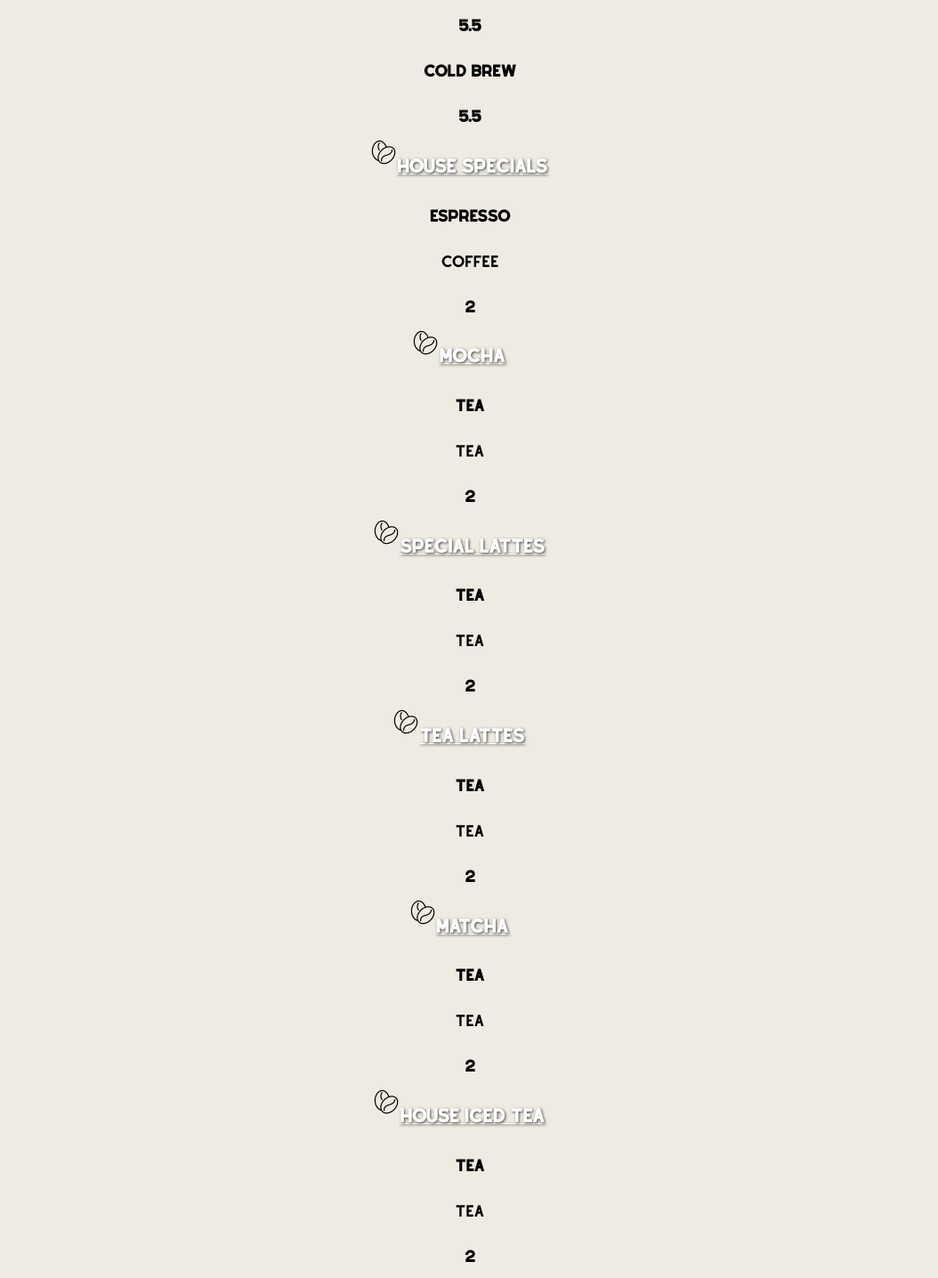
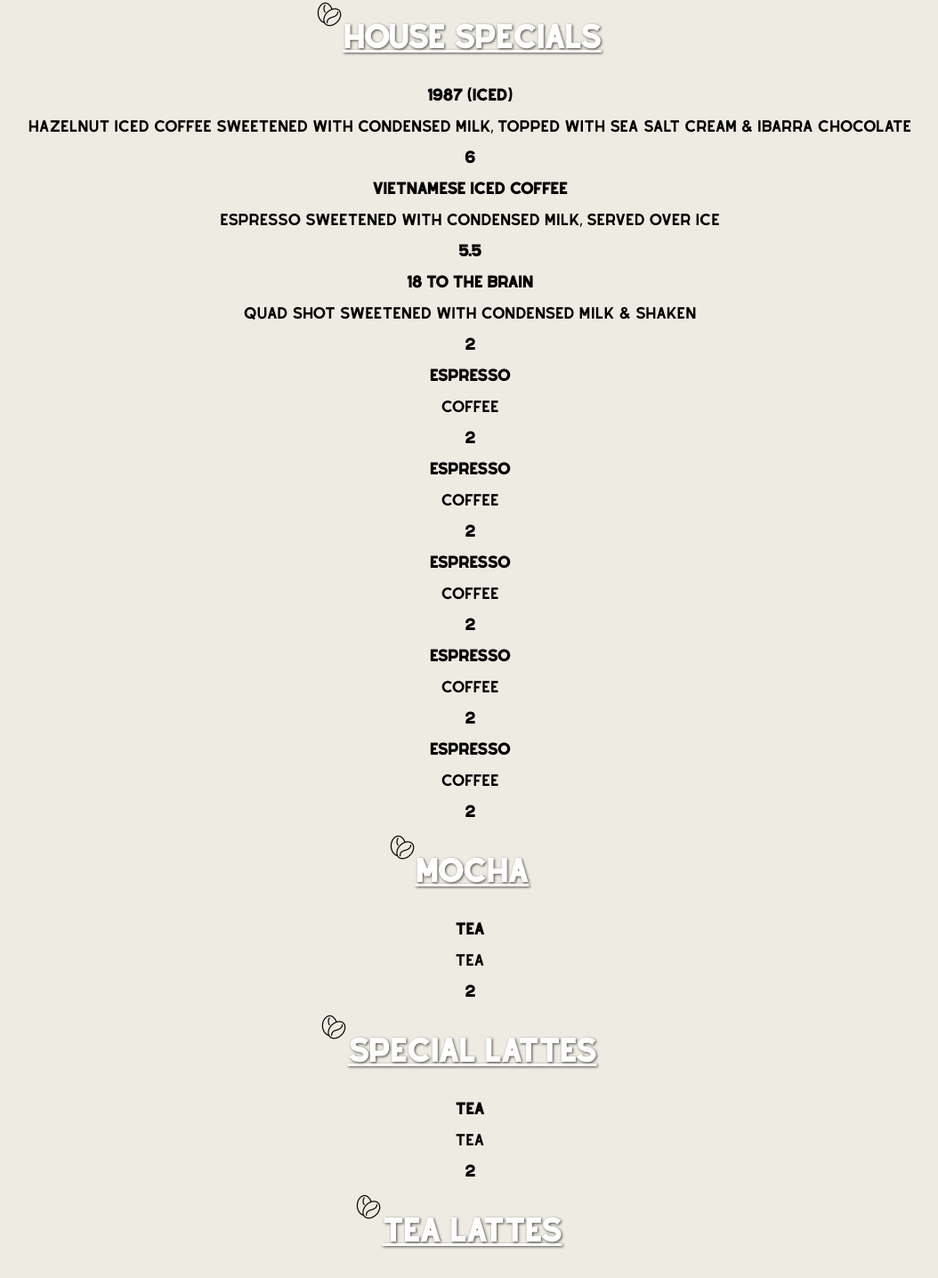
Before and after one commit to rydelldonato/18-grams-website, a React (Create React App) app: page /menus in a window 1280 px wide. Shown: the part 1082-2518 px from the top of the page at 89% size, without its empty margins (112-1166 px from the left). Built offline with nearby package versions, Linux system fonts and the light colour scheme.

Commit message:
add drinks, button styles, fix menu spacing

```diff
--- a/src/components/menus/drinks/drinks.js
+++ b/src/components/menus/drinks/drinks.js
@@ -1,88 +1,130 @@
 const drinks = [
   {
-        category:'Traditional',
-        name: 'House Coffee',
-        info: '',
-        price: 2
+    category: "Traditional",
+    name: "House Coffee",
+    info: "",
+    price: 2,
   },
   {
-        category:'Traditional',
-        name: 'Espresso',
-        info: '',
-        price: 4
+    category: "Traditional",
+    name: "Espresso",
+    info: "",
+    price: 4,
   },
   {
-        category:'Traditional',
-        name: 'Americano',
-        info: '',
-        price: 4
+    category: "Traditional",
+    name: "Americano",
+    info: "",
+    price: 4,
   },
   {
-        category:'Traditional',
-        name: 'Cappuccino',
-        info: '',
-        price: 5
+    category: "Traditional",
+    name: "Cappuccino",
+    info: "",
+    price: 5,
   },
   {
-        category:'Traditional',
-        name: 'Latte',
-        info: '',
-        price: 5.5
+    category: "Traditional",
+    name: "Latte",
+    info: "",
+    price: 5.5,
   },
   {
-        category:'Traditional',
-        name: 'Cold Brew',
-        info: '',
-        price: 5.5
+    category: "Traditional",
+    name: "Cold Brew",
+    info: "",
+    price: 5.5,
   },
   {
-        category:'House Specials',
-        name: 'espresso',
-        info: 'coffee',
-        price: 2
+    category: "House Specials",
+    name: "1987 (Iced)",
+    info: "Hazelnut iced coffee sweetened with condensed milk, topped with sea salt cream & ibarra chocolate",
+    price: 6,
   },
   {
-        category:'Mocha',
-        name: 'tea',
-        info: 'tea',
-        price: 2
+    category: "House Specials",
+    name: "Vietnamese Iced Coffee",
+    info: "Espresso sweetened with condensed milk, served over ice",
+    price: 5.5,
   },
   {
-        category:'Special Lattes',
-        name: 'tea',
-        info: 'tea',
-        price: 2
+    category: "House Specials",
+    name: "18 to the brain",
+    info: "Quad shot sweetened with condensed milk & shaken",
+    price: 2,
   },
   {
-        category:'Tea Lattes',
-        name: 'tea',
-        info: 'tea',
-        price: 2
+    category: "House Specials",
+    name: "espresso",
+    info: "coffee",
+    price: 2,
   },
   {
-        category:'Matcha',
-        name: 'tea',
-        info: 'tea',
-        price: 2
+    category: "House Specials",
+    name: "espresso",
+    info: "coffee",
+    price: 2,
   },
   {
-        category:'House Iced Tea',
-        name: 'tea',
-        info: 'tea',
-        price: 2
+    category: "House Specials",
+    name: "espresso",
+    info: "coffee",
+    price: 2,
   },
   {
-        category:'Loose Leaf Tea',
-        name: 'tea',
-        info: 'tea',
-        price: 2
+    category: "House Specials",
+    name: "espresso",
+    info: "coffee",
+    price: 2,
   },
   {
-        category:'Lemonade',
-        name: 'tea',
-        info: 'tea',
-        price: 2
+    category: "House Specials",
+    name: "espresso",
+    info: "coffee",
+    price: 2,
   },
-]
+  {
+    category: "Mocha",
+    name: "tea",
+    info: "tea",
+    price: 2,
+  },
+  {
+    category: "Special Lattes",
+    name: "tea",
+    info: "tea",
+    price: 2,
+  },
+  {
+    category: "Tea Lattes",
+    name: "tea",
+    info: "tea",
+    price: 2,
+  },
+  {
+    category: "Matcha",
+    name: "tea",
+    info: "tea",
+    price: 2,
+  },
+  {
+    category: "House Iced Tea",
+    name: "tea",
+    info: "tea",
+    price: 2,
+  },
+  {
+    category: "Loose Leaf Tea",
+    name: "tea",
+    info: "tea",
+    price: 2,
+  },
+  {
+    category: "Lemonade",
+    name: "tea",
+    info: "tea",
+    price: 2,
+  },
+];
 
-export default drinks
+export default drinks;
--- a/src/components/menus/menuLayout.css
+++ b/src/components/menus/menuLayout.css
@@ -1,8 +1,8 @@
 .menuItemDiv {
-  display: flex;
+  /* display: flex;
   flex-direction: column;
   align-items: center;
-  justify-content: center;
+  justify-content: center; */
 }
 
 .categoryDiv {
--- a/src/components/menus/menuLayout.js
+++ b/src/components/menus/menuLayout.js
@@ -13,7 +13,7 @@ export default function MenuLayout(props) {
               <div>
                 <img alt="coffee-beans" src="./icons-coffee-beans.png" />
               </div>
-              <h3 className="category">{drink.category}</h3>
+              <h1 className="category">{drink.category}</h1>
             </div>
           ) : null}
           <p className="name">{drink.name}</p>
--- a/src/components/menus/menus.css
+++ b/src/components/menus/menus.css
@@ -17,10 +17,11 @@
   }
   .menuButtons {
     margin-top: 5px;
+    margin-bottom: 10px;
     padding-top: 15px;
   }
-  .menuButtons button{
-    padding: 10px 20px;
+  .menuButtons button {
+    padding: 20px 50px;
     color: black;
   }
   .topDiv {
@@ -32,7 +33,7 @@
     margin-left: 20px;
   }
   .middleDiv {
-    background-color: #385B4F;
+    background-color: #385b4f;
     padding: 10px;
     margin-top: 5px;
     color: white;
@@ -47,8 +48,8 @@
   .middleDiv span {
     white-space: nowrap;
   }
-  .menuDiv{
-    background-color: #d0c7bd
+  .menuDiv {
+    background-color: #d0c7bd;
   }
 }
 
```
Lines whose indentation alone changed are shown as unchanged.
